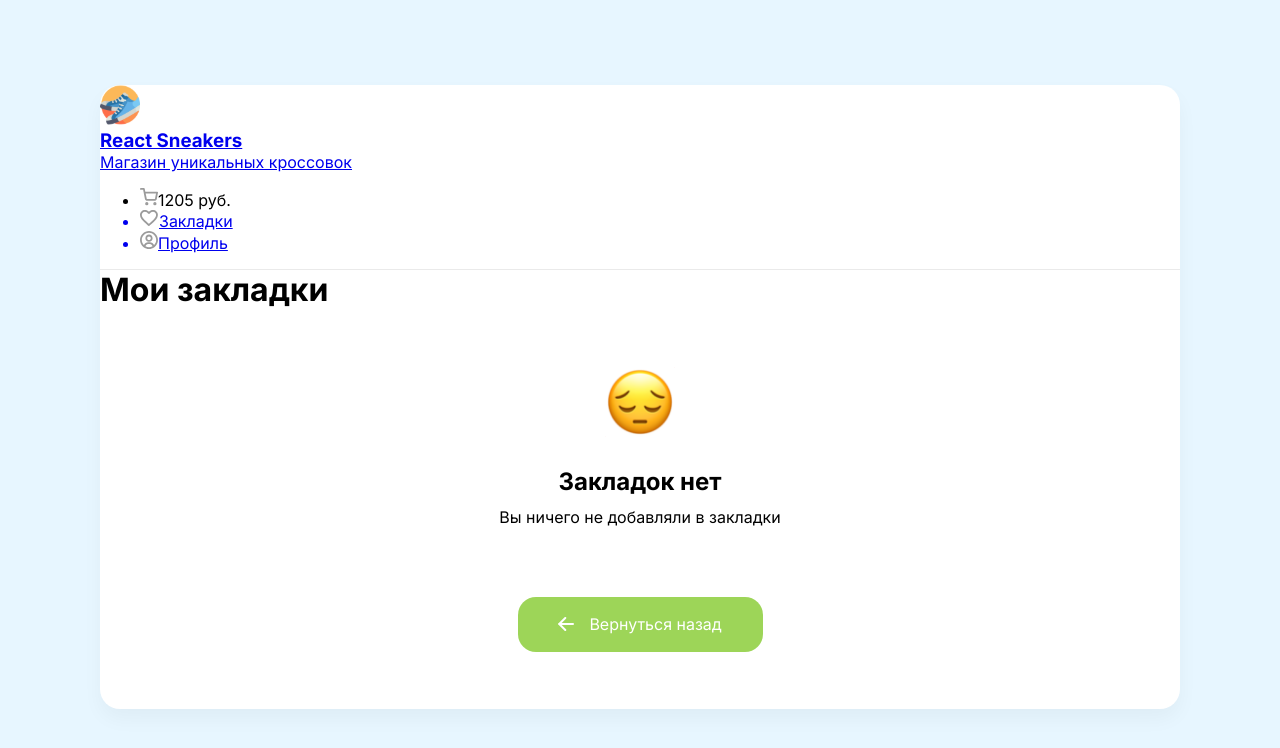
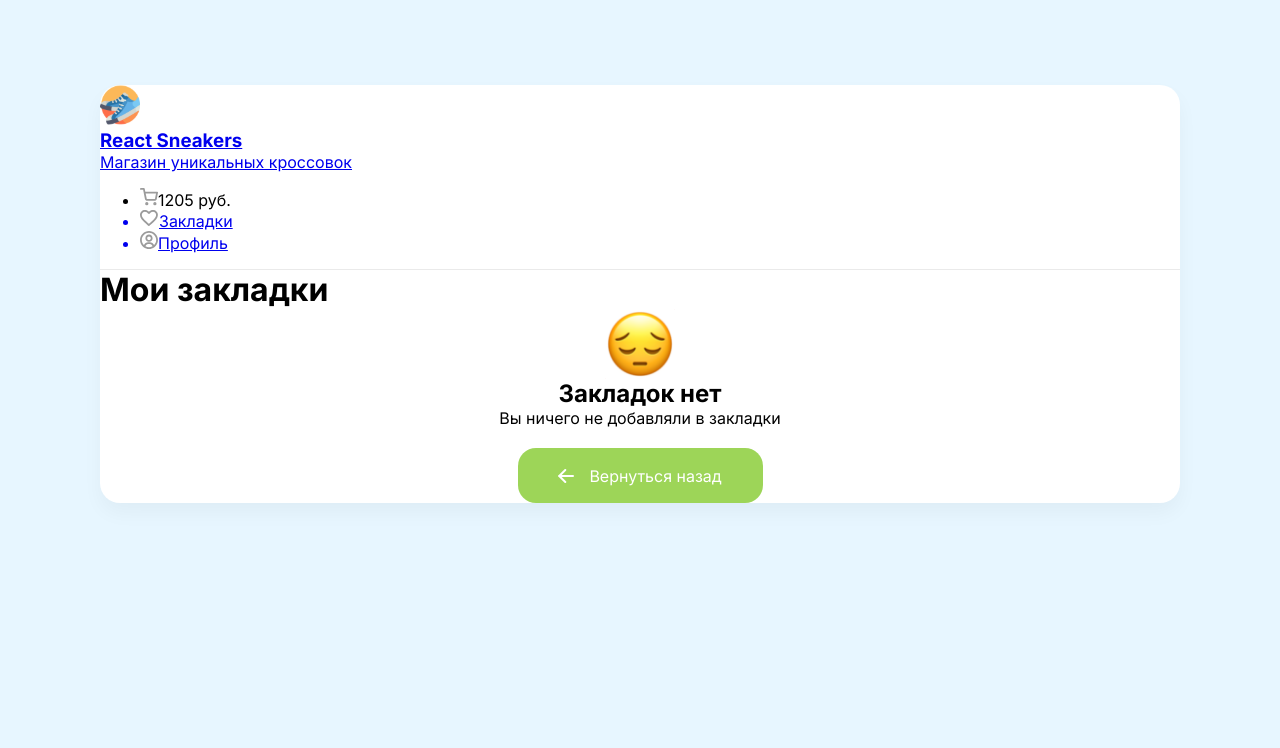
Before and after one commit to catjeed/react-sneakers, a React (Create React App) app: page /favorites in a window 1280 px wide. Shown: the top 748 px of the page. Built offline with nearby package versions, Linux system fonts and the light colour scheme; data requests are answered from the project's data file.

Commit message:
add Info component

```diff
--- a/src/App.js
+++ b/src/App.js
@@ -5,6 +5,7 @@ import Header from './components/Header';
 import axios from 'axios';
 import Home from './components/pages/Home';
 import Favorites from './components/pages/Favorites';
+import AppContext from './context';
 
 function App() {
   const [items, setItems] = React.useState([]);
@@ -17,17 +18,15 @@ function App() {
   React.useEffect(() => {
     // дает время на загрузку корзины/закладок, чтобы изменить состояние кнопок при наличии
     async function fetchData() {
-      const itemsResponse = await axios.get('http://localhost:3001/items');
       const cartResponse = await axios.get('http://localhost:3001/cart');
       const favoritesResponse = await axios.get(
         'http://localhost:3001/favorites'
       );
-
+      const itemsResponse = await axios.get('http://localhost:3001/items');
       setIsLoading(false);
-
+      setFavorites(favoritesResponse.data);
+      setCartItems(cartResponse.data);
       setItems(itemsResponse.data);
-      setCartItems(cartResponse.data);
-      setFavorites(favoritesResponse.data);
     }
 
     fetchData();
@@ -36,7 +35,7 @@ function App() {
   const onAddToCart = (obj) => {
     try {
       // проверяет наличие объекта в корзине
-      if (cartItems.find((cartObj) => Number(cartObj.id) === Number(obj.id))) {
+      if (cartItems.find((item) => Number(item.id) === Number(obj.id))) {
         axios.delete(`http://localhost:3001/cart/${obj.id}`); // и удаляет (если нашел)
         setCartItems((prev) =>
           prev.filter((item) => Number(item.id) !== Number(obj.id))
@@ -53,7 +52,7 @@ function App() {
 
   const onAddFavorite = async (obj) => {
     try {
-      if (favorites.find((favObj) => favObj.id === obj.id)) {
+      if (favorites.find((favObj) => Number(favObj.id) === Number(obj.id))) {
         axios.delete(`http://localhost:3001/favorites/${obj.id}`);
         setFavorites((prev) => prev.filter((item) => item.id !== obj.id));
       } else {
@@ -74,10 +73,32 @@ function App() {
       .catch((err) => console.log(err));
     setCartItems((prev) => prev.filter((item) => item.id !== id));
   };
+
   const onChangeSearchInput = (event) => {
     setSearchValue(event.target.value);
   };
+
+  const isItemAdded = (id) => {
+    return cartItems.some((obj) => Number(obj.id) === Number(id));
+  };
+
+  const isItemLiked = (id) => {
+    return favorites.some((obj) => Number(obj.id) === Number(id));
+  };
+
   return (
+    <AppContext.Provider
+      value={{
+        items,
+        cartItems,
+        favorites,
+        onAddToCart,
+        onAddFavorite,
+        isItemAdded,
+        isItemLiked,
+        setCartOpened
+      }}
+    >
       <div className='wrapper clear'>
         {cartOpened && (
           <Drawer
@@ -105,15 +126,11 @@ function App() {
                 />
               }
             />
-          <Route
-            path='/favorites'
-            element={
-              <Favorites items={favorites} onAddFavorite={onAddFavorite} />
-            }
-          />
+            <Route path='/favorites' element={<Favorites />} />
           </Routes>
         </div>
       </div>
+    </AppContext.Provider>
   );
 }
 
--- a/src/components/Card/index.js
+++ b/src/components/Card/index.js
@@ -1,6 +1,7 @@
 import React from 'react';
 import styles from './Card.module.scss';
 import ContentLoader from 'react-content-loader';
+import AppContext from '../../context';
 
 function Card({
   id,
@@ -9,21 +10,18 @@ function Card({
   imageUrl,
   onPlus,
   onFavorite,
-  favorited = false,
-  added = false,
   loading = false,
 }) {
-  const [isAdded, setIsAdded] = React.useState(added);
-  const [isFavorite, setIsFavorite] = React.useState(favorited);
+  const { isItemAdded, isItemLiked } = React.useContext(AppContext);
+  // const [isAdded, setIsAdded] = React.useState(added);
+  // const [isFavorite, setIsFavorite] = React.useState(favorited);
 
   const handleCLickPlus = () => {
     onPlus({ id, title, price, imageUrl });
-    setIsAdded(!isAdded);
   };
 
   const handleCLickFavorite = () => {
     onFavorite({ id, title, price, imageUrl });
-    setIsFavorite(!isFavorite);
   };
 
   return (
@@ -49,7 +47,7 @@ function Card({
             className='button favorite'
             onClick={handleCLickFavorite}
             src={
-              isFavorite
+              isItemLiked(id)
                 ? '../images/pink-heart.svg'
                 : '../images/white-heart.svg'
             }
@@ -69,7 +67,7 @@ function Card({
               width={32}
               height={32}
               onClick={handleCLickPlus}
-              src={isAdded ? '../images/green-check.svg' : '../images/plus.svg'}
+              src={isItemAdded(id) ? '../images/green-check.svg' : '../images/plus.svg'}
               alt='plus'
             />
           </div>
--- a/src/components/Drawer/Drawer.module.scss
+++ b/src/components/Drawer/Drawer.module.scss
@@ -127,7 +127,7 @@
     }
   }
 
-  .empty {
+  .info {
     height: 100%;
     display: flex;
     flex-direction: column;
--- a/src/components/Drawer/index.js
+++ b/src/components/Drawer/index.js
@@ -1,4 +1,5 @@
 import styles from './Drawer.module.scss';
+import Info from '../Info';
 
 function Drawer({ onClose, onRemove, items = [] }) {
   const handleOverlayClick = (evt) => {
@@ -66,23 +67,15 @@ function Drawer({ onClose, onRemove, items = [] }) {
             </div>
           </div>
         ) : (
-          <div className={styles.empty}>
-            <img
-              className='mb-20'
-              width={120}
-              height={120}
-              src='./images/empty-box.png'
-              alt='коробка'
-            />
-            <h2>Корзина пустая</h2>
-            <p className='mt-10 opacity-6 text-center'>
-              Добавьте хотя бы одну пару кроссовок, чтобы сделать заказ.
-            </p>
-            <button onClick={onClose} className={styles.greenButton}>
-              <img className='arrow' src='./images/arrow.svg' alt='arrow' />
-              Вернуться назад
-            </button>
-          </div>
+          <Info
+            title={'Корзина пустая'}
+            description={
+              'Добавьте хотя бы одну пару кроссовок, чтобы сделать заказ'
+            }
+            ImageSize={120}
+            imageUrl={'./images/empty-box.png'}
+            imageAlt={'пустая коробка'}
+          />
         )}
       </div>
     </div>
--- /dev/null
+++ b/src/components/Info.jsx
@@ -0,0 +1,32 @@
+import React from 'react';
+import styles from './Drawer/Drawer.module.scss';
+import AppContext from '../context.js';
+import { Link } from 'react-router-dom';
+
+function Info({ title, description, imageUrl, imageAlt, imageSize }) {
+  const { setCartOpened } = React.useContext(AppContext);
+  return (
+    <div className={styles.info}>
+      <img
+        className='mb-20'
+        width={imageSize}
+        height={imageSize}
+        src={imageUrl}
+        alt={imageAlt}
+      />
+      <h2>{title}</h2>
+      <p className='mt-10 opacity-6 text-center'>{description}</p>
+      <Link to='/'>
+        <button
+          onClick={() => setCartOpened(false)}
+          className={styles.greenButton}
+        >
+          <img className='arrow' src='./images/arrow.svg' alt='arrow' />
+          Вернуться назад
+        </button>
+      </Link>
+    </div>
+  );
+}
+
+export default Info;
--- a/src/components/pages/Favorites.jsx
+++ b/src/components/pages/Favorites.jsx
@@ -1,45 +1,56 @@
 import Card from '../Card';
-import styles from '../Drawer/Drawer.module.scss';
 import React from 'react';
-import { Link } from 'react-router-dom';
+import AppContext from '../../context';
+import Info from '../Info';
 
-function Favorites({ items, onClose, onAddFavorite }) {
+function Favorites() {
+  const {favorites, onAddFavorite, onAddToCart} = React.useContext(AppContext);
+
   return (
     <div className='content p-40'>
       <div className='title-search d-flex justify-between mb-30'>
         <h1>Мои закладки</h1>
       </div>
-      {items.length > 0 ? (
+      {favorites.length > 0 ? (
         <div className='cards'>
-          {items.map((item) => (
+          {favorites.map((item) => (
             <Card
               key={item.id}
               favorited={true}
-              onFavorite={onAddFavorite}
+              onFavorite={(obj) => onAddFavorite(obj)} // добавить в закладки
+              onPlus={(obj) => onAddToCart(obj)} // добавить в корзину
               {...item}
             />
           ))}
         </div>
       ) : (
-        <div className={styles.emptyFavorites}>
-          <div className={styles.empty}>
-            <img
-            className={styles.sadFace}
-              width={70}
-              height={70}
-              src='../images/sadFace.png'
-              alt='грустный смайлик'
-            />
-            <h2>Закладок нет </h2>
-            <p>Вы ничего не добавляли в закладки</p>
-            <Link to='/'>
-              <button onClick={onClose} className={styles.greenButton}>
-                <img className='arrow' src='./images/arrow.svg' alt='arrow' />
-                Вернуться назад
-              </button>
-            </Link>
-          </div>
-        </div>
+        // <div className={styles.emptyFavorites}>
+        //   <div className={styles.empty}>
+        //     <img
+        //     className={styles.sadFace}
+        //       width={70}
+        //       height={70}
+        //       src='../images/sadFace.png'
+        //       alt='грустный смайлик'
+        //     />
+        //     <h2>Закладок нет </h2>
+        //     <p>Вы ничего не добавляли в закладки</p>
+        //     <Link to='/'>
+        //       <button className={styles.greenButton}>
+        //         <img className='arrow' src='./images/arrow.svg' alt='arrow' />
+        //         Вернуться назад
+        //       </button>
+        //     </Link>
+        //   </div>
+        // </div>
+
+        <Info
+        title={"Закладок нет"}
+        description={"Вы ничего не добавляли в закладки"}
+        imageUrl={'../images/sadFace.png'}
+        imageAlt={'грустный смайлик'}
+        imageSize={70}
+        />
       )}
     </div>
   );
--- a/src/components/pages/Home.jsx
+++ b/src/components/pages/Home.jsx
@@ -1,27 +1,28 @@
+import React from 'react';
 import Card from '../Card';
+import AppContext from '../../context';
 
 function Home({
   searchValue,
   onChangeSearchInput,
   setSearchValue,
   items,
-  cartItems,
-  favorites,
   onAddToCart,
   onAddFavorite,
   isLoading,
 }) {
+  const {isItemAdded, isItemLiked} = React.useContext(AppContext);
   const renderItems = () => {
     const filtredItems = items.filter((item) =>
       item.title.toLowerCase().includes(searchValue)
     );
-    return (isLoading ? [...Array(8)] : filtredItems).map((item, index) => (
+    return (isLoading ? [...Array(8)] : filtredItems).map((item, index) => ( //если идет загрузка с сервера, создает фейк массив, иначе отображает товар
       <Card
         key={index}
         onPlus={(obj) => onAddToCart(obj)} // добавить в корзину
         onFavorite={(obj) => onAddFavorite(obj)} // добавить в закладки
-        added={cartItems.some((obj) => Number(obj.id) === Number(item.id))} //проверяет наличие в корзине и ставит плюс (если есть)
-        favorited={favorites.some((obj) => Number(obj.id) === Number(item.id))} //проверяет наличие в закладках и ставит лайк (если есть)
+        added={isItemAdded(item && item.id)} //проверяет наличие в корзине и ставит плюс (если есть)
+        favorited={isItemLiked(item && item.id)} //проверяет наличие в закладках и ставит лайк (если есть)
         loading={isLoading}
         {...item}
       />
--- /dev/null
+++ b/src/context.js
@@ -0,0 +1,5 @@
+import React from "react";
+
+const AppContext = React.createContext({});
+
+export default AppContext;
```
Also changed, not shown: public/images/cryFace.png (added), public/images/order.png (added). Lines whose indentation alone changed are shown as unchanged.
